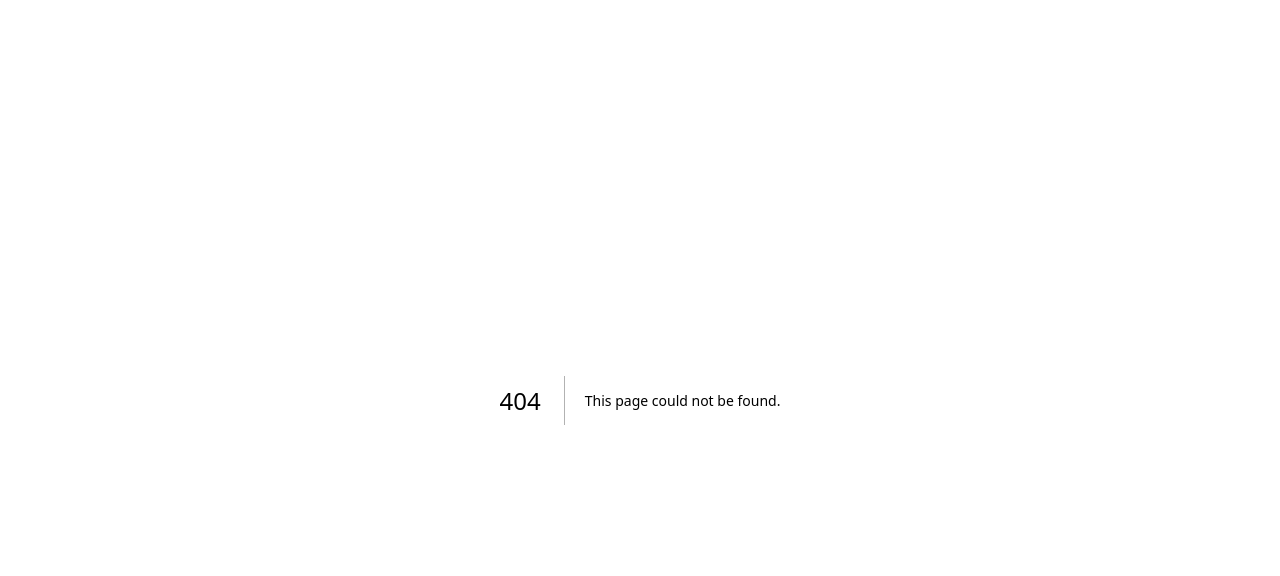
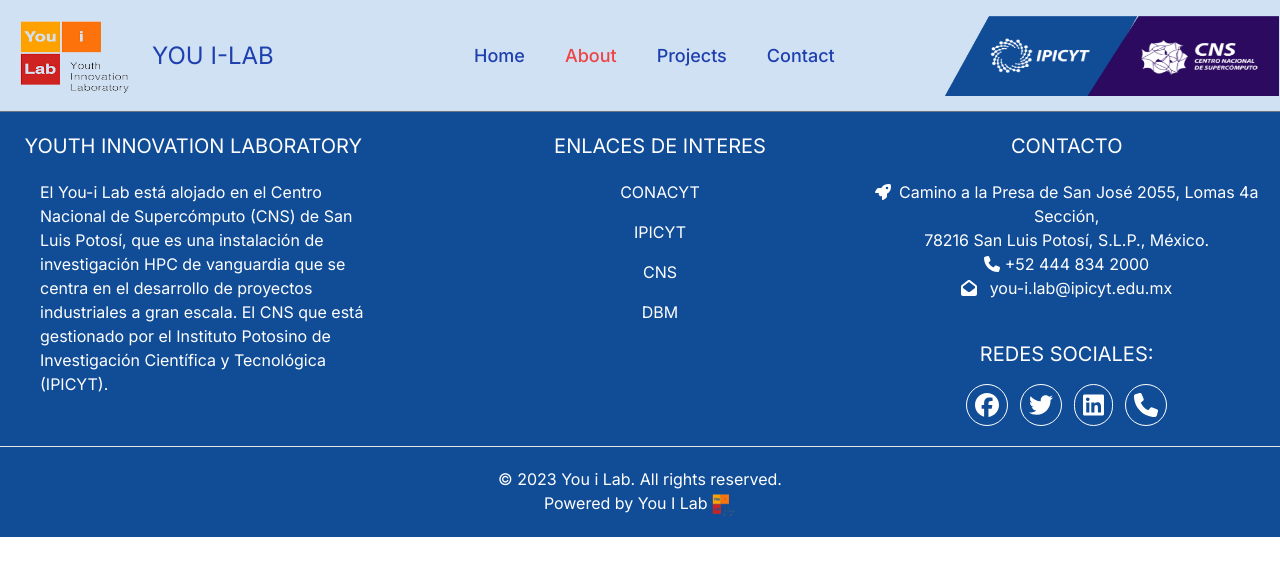
Before and after one commit to Martinvega17/you-ilab-next, a Next.js app: page /About in a window 1280 px wide. Before the commit this address had no page. Shown: the top 576 px of the page. Built offline with nearby package versions, Linux system fonts and the light colour scheme.

Commit message:
updates nav-link from router

```diff
--- /dev/null
+++ b/app/About/page.jsx
@@ -0,0 +1,15 @@
+import Navbar from '@/components/NavBar';
+import Footer from '@/components/Footer';
+const About = () => {
+    return (
+        <main>
+            <div className="w-full bg-banner-bg bg-center">
+                <div className="w-full text-white">
+                    <Navbar activeRoute="/About" />
+                    <Footer />
+                </div>
+            </div>
+        </main>
+    )
+}
+export default About
--- /dev/null
+++ b/app/Contact/page.jsx
@@ -0,0 +1,15 @@
+import Navbar from '@/components/NavBar';
+import Footer from '@/components/Footer';
+const Contact = () => {
+    return (
+        <main>
+            <div className="w-full bg-banner-bg bg-center">
+                <div className="w-full text-white">
+                    <Navbar activeRoute="/Contact" />
+                    <Footer />
+                </div>
+            </div>
+        </main>
+    )
+}
+export default Contact
--- /dev/null
+++ b/app/Projects/page.jsx
@@ -0,0 +1,15 @@
+import Navbar from '@/components/NavBar';
+import Footer from '@/components/Footer';
+const Projects = () => {
+    return (
+        <main>
+            <div className="w-full bg-banner-bg bg-center">
+                <div className="w-full text-white">
+                    <Navbar activeRoute="/Projects" />
+                    <Footer />
+                </div>
+            </div>
+        </main>
+    )
+}
+export default Projects
--- a/app/components/NavBar.jsx
+++ b/app/components/NavBar.jsx
@@ -72,17 +72,17 @@ const Navbar = ({ activeRoute }) => {
                 </Link>
               </li>
               <li className={activeRoute === "/About" ? "text-red-500 hover:bg-gray-700 hover:text-white block px-3 py-2 rounded-md text-lg font-medium" : "text-blue-800 hover:bg-gray-700 hover:text-white block px-3 py-2 rounded-md text-lg font-medium"}>
-                <Link href="/about" passHref>
+                <Link href="/About" passHref>
                   About
                 </Link>
               </li>
               <li className={activeRoute === "/Projects" ? "text-red-500 hover:bg-gray-700 hover:text-white block px-3 py-2 rounded-md text-lg font-medium" : "text-blue-800 hover:bg-gray-700 hover:text-white block px-3 py-2 rounded-md text-lg font-medium"}>
-                <Link href="/projects" passHref>
+                <Link href="/Projects" passHref>
                   Projects
                 </Link>
               </li>
               <li className={activeRoute === "/Contact" ? "text-red-500 hover:bg-gray-700 hover:text-white block px-3 py-2 rounded-md text-lg font-medium" : "text-blue-800 hover:bg-gray-700 hover:text-white block px-3 py-2 rounded-md text-lg font-medium"}>
-                <Link href="/contact" passHref>
+                <Link href="/Contact" passHref>
                   Contact
                 </Link>
               </li>
--- a/app/page.js
+++ b/app/page.js
@@ -83,4 +83,4 @@ export default function Home() {
       </div>
     </main>
   );
-}
+};
--- a/pages/Projects/Page.jsx
+++ /dev/null
@@ -1,10 +0,0 @@
-
-const Projects = () => {
-    return(
-        <div>
-
-            <h1>View Projects</h1>
-        </div>
-    )
-}
-export default Projects
```
